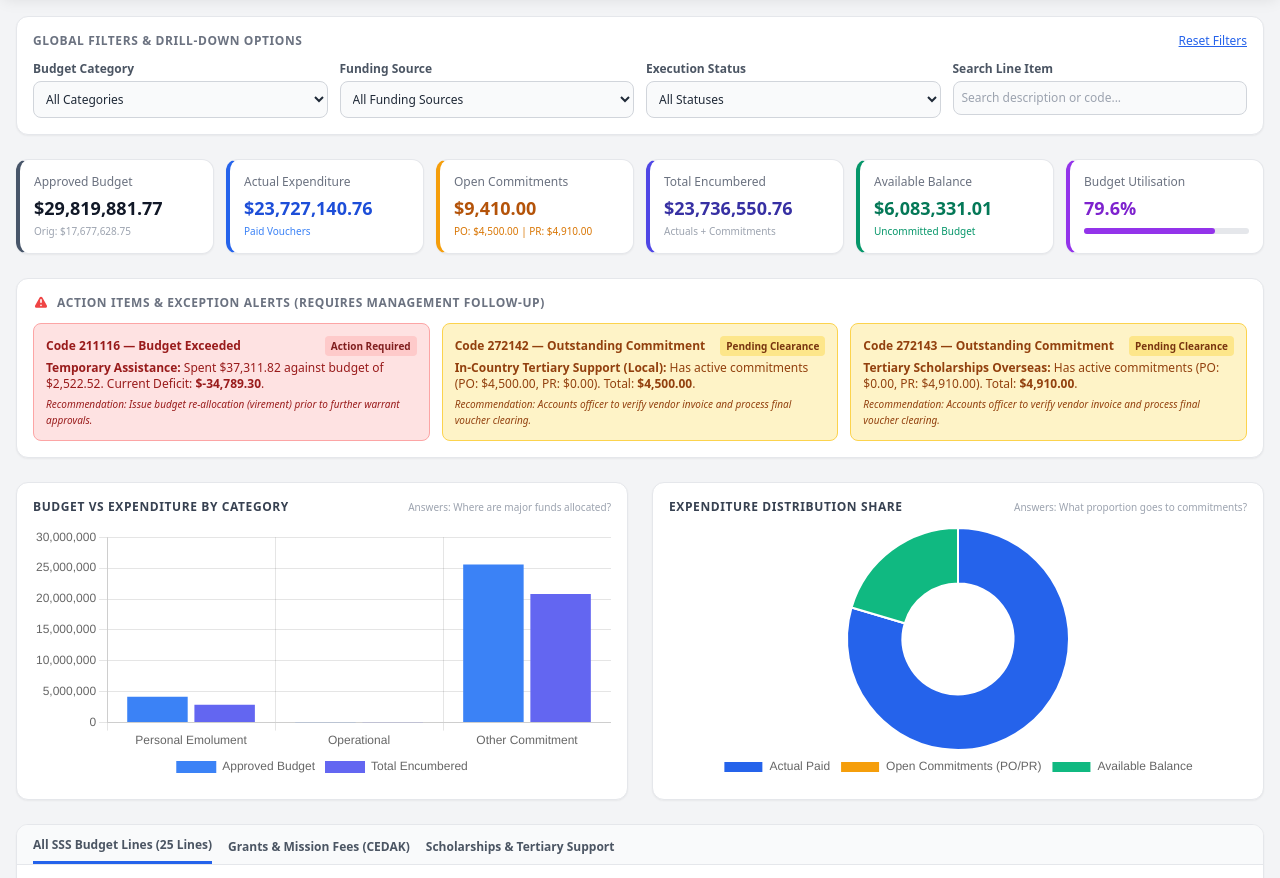
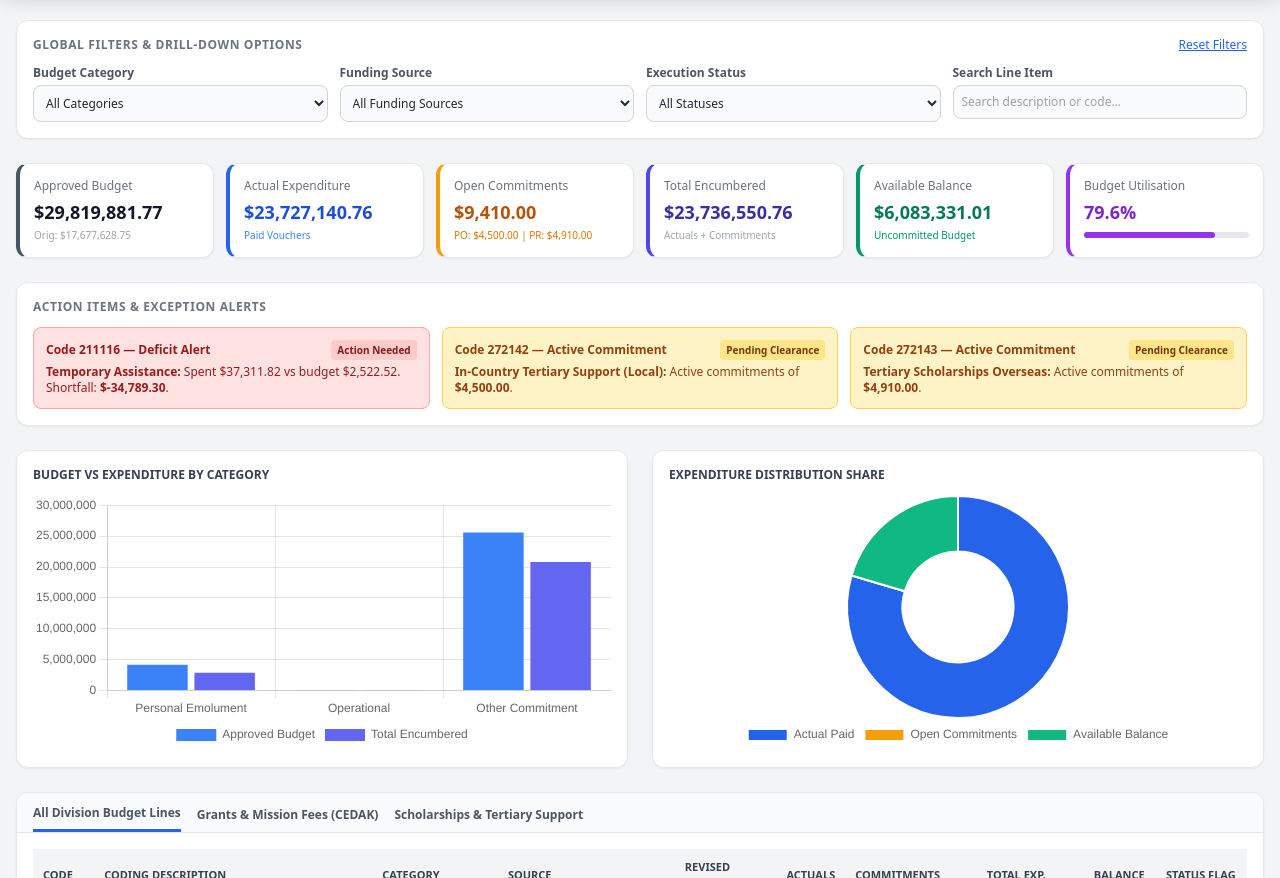
Before and after one commit to peritara/MOE-Financial-Dashboard, a plain HTML site: page index.html in a window 1280 px wide. Shown: the part 76-954 px from the top of the page. Drawn offline with nearby package versions, Linux system fonts and the light colour scheme.

Commit message:
Update index.html

```diff
--- a/index.html
+++ b/index.html
@@ -3,28 +3,23 @@
 <head>
     <meta charset="UTF-8">
     <meta name="viewport" content="width=device-width, initial-scale=1.0">
-    <title>SSS Financial Management & Monitoring Dashboard — Kiribati MOE</title>
-    <!-- Tailwind CSS -->
+    <title>Senior Secondary and Scholarship Division Dashboard — Kiribati MOE</title>
     <script src="https://cdn.tailwindcss.com"></script>
-    <!-- Chart.js -->
     <script src="https://cdn.jsdelivr.net/npm/chart.js"></script>
     <style>
         .active-tab { border-bottom: 3px solid #2563EB; color: #2563EB; font-weight: 700; }
         .badge-danger { background-color: #FEE2E2; color: #991B1B; border: 1px solid #FCA5A5; }
         .badge-warning { background-color: #FEF3C7; color: #92400E; border: 1px solid #FCD34D; }
         .badge-success { background-color: #D1FAE5; color: #065F46; border: 1px solid #6EE7B7; }
-        .badge-info { background-color: #E0F2FE; color: #075985; border: 1px solid #7DD3FC; }
     </style>
 </head>
 <body class="bg-gray-100 font-sans text-gray-800 antialiased min-h-screen">
-
-    <!-- Top Navigation Bar -->
     <header class="bg-slate-900 text-white shadow-lg sticky top-0 z-50">
         <div class="max-w-7xl mx-auto px-4 py-3 flex flex-col md:flex-row justify-between items-center gap-2">
             <div class="flex items-center gap-3">
-                <div class="bg-blue-600 p-2 rounded-lg font-bold text-lg">SSS</div>
+                <img src="MOE logo.jpg" alt="Ministry of Education Logo" class="h-12 w-12 rounded-full object-cover bg-white p-0.5 border border-slate-600">
                 <div>
-                    <h1 class="font-bold text-lg leading-tight">School Support Services (SSS) Division</h1>
+                    <h1 class="font-bold text-lg leading-tight">Senior Secondary and Scholarship Division</h1>
                     <p class="text-xs text-slate-300">Ministry of Education, Kiribati — Financial Management & Monitoring System (2026)</p>
                 </div>
             </div>
@@ -34,10 +29,7 @@
             </div>
         </div>
     </header>
-
     <main class="max-w-7xl mx-auto px-4 py-6">
-
-        <!-- Global Interactive Filters -->
         <section class="bg-white p-4 rounded-xl shadow-sm border border-gray-200 mb-6">
             <div class="flex flex-col md:flex-row justify-between items-start md:items-center gap-2 mb-3">
                 <h2 class="text-xs font-bold text-gray-500 uppercase tracking-wider">Global Filters & Drill-down Options</h2>
@@ -46,7 +38,7 @@
             <div class="grid grid-cols-1 sm:grid-cols-2 md:grid-cols-4 gap-3">
                 <div>
                     <label class="block text-xs font-semibold text-gray-600 mb-1">Budget Category</label>
-                    <select id="filterCategory" onchange="applyFilters()" class="w-full bg-gray-50 border border-gray-300 text-xs rounded-lg p-2 focus:ring-2 focus:ring-blue-500">
+                    <select id="filterCategory" onchange="applyFilters()" class="w-full bg-gray-50 border border-gray-300 text-xs rounded-lg p-2">
                         <option value="ALL">All Categories</option>
                         <option value="Personal Emolument">Personal Emolument</option>
                         <option value="Operational">Operational</option>
@@ -55,7 +47,7 @@
                 </div>
                 <div>
                     <label class="block text-xs font-semibold text-gray-600 mb-1">Funding Source</label>
-                    <select id="filterSource" onchange="applyFilters()" class="w-full bg-gray-50 border border-gray-300 text-xs rounded-lg p-2 focus:ring-2 focus:ring-blue-500">
+                    <select id="filterSource" onchange="applyFilters()" class="w-full bg-gray-50 border border-gray-300 text-xs rounded-lg p-2">
                         <option value="ALL">All Funding Sources</option>
                         <option value="1101 Government of Kiribati">1101 Government of Kiribati</option>
                         <option value="2101 Government of Kiribati">2101 Government of Kiribati</option>
@@ -64,7 +56,7 @@
                 </div>
                 <div>
                     <label class="block text-xs font-semibold text-gray-600 mb-1">Execution Status</label>
-                    <select id="filterStatus" onchange="applyFilters()" class="w-full bg-gray-50 border border-gray-300 text-xs rounded-lg p-2 focus:ring-2 focus:ring-blue-500">
+                    <select id="filterStatus" onchange="applyFilters()" class="w-full bg-gray-50 border border-gray-300 text-xs rounded-lg p-2">
                         <option value="ALL">All Statuses</option>
                         <option value="EXCEEDED">Requires Attention (Overbudget)</option>
                         <option value="COMMITTED">Has Active Commitments (PO/PR)</option>
@@ -73,12 +65,10 @@
                 </div>
                 <div>
                     <label class="block text-xs font-semibold text-gray-600 mb-1">Search Line Item</label>
-                    <input type="text" id="filterSearch" onkeyup="applyFilters()" placeholder="Search description or code..." class="w-full bg-gray-50 border border-gray-300 text-xs rounded-lg p-2 focus:ring-2 focus:ring-blue-500">
+                    <input type="text" id="filterSearch" onkeyup="applyFilters()" placeholder="Search description or code..." class="w-full bg-gray-50 border border-gray-300 text-xs rounded-lg p-2">
                 </div>
             </div>
         </section>
-
-        <!-- KPI Cards Summary -->
         <section class="grid grid-cols-2 md:grid-cols-3 lg:grid-cols-6 gap-3 mb-6">
             <div class="bg-white p-3.5 rounded-xl shadow-sm border border-gray-200 border-l-4 border-l-slate-600">
                 <p class="text-xs font-medium text-gray-500">Approved Budget</p>
@@ -113,49 +103,26 @@
                 </div>
             </div>
         </section>
-
-        <!-- Automated Management Exception & Priority Flags -->
         <section class="bg-white rounded-xl shadow-sm border border-gray-200 p-4 mb-6">
-            <h2 class="text-xs font-bold text-gray-500 uppercase tracking-wider mb-3 flex items-center gap-2">
-                <svg class="w-4 h-4 text-red-500" fill="currentColor" viewBox="0 0 20 20"><path fill-rule="evenodd" d="M8.257 3.099c.765-1.36 2.722-1.36 3.486 0l5.58 9.92c.75 1.334-.213 2.98-1.742 2.98H4.42c-1.53 0-2.493-1.646-1.743-2.98l5.58-9.92zM11 13a1 1 0 11-2 0 1 1 0 012 0zm-1-8a1 1 0 00-1 1v3a1 1 0 002 0V6a1 1 0 00-1-1z" clip-rule="evenodd"/></svg>
-                Action Items & Exception Alerts (Requires Management Follow-up)
-            </h2>
-            <div id="alertContainer" class="grid grid-cols-1 md:grid-cols-2 lg:grid-cols-3 gap-3">
-                <!-- Alerts populated dynamically -->
+            <h2 class="text-xs font-bold text-gray-500 uppercase tracking-wider mb-3">Action Items & Exception Alerts</h2>
+            <div id="alertContainer" class="grid grid-cols-1 md:grid-cols-2 lg:grid-cols-3 gap-3"></div>
+        </section>
+        <section class="grid grid-cols-1 lg:grid-cols-2 gap-6 mb-6">
+            <div class="bg-white p-4 rounded-xl shadow-sm border border-gray-200">
+                <h3 class="text-xs font-bold text-gray-700 uppercase mb-3">Budget vs Expenditure by Category</h3>
+                <div class="relative h-64"><canvas id="categoryChart"></canvas></div>
+            </div>
+            <div class="bg-white p-4 rounded-xl shadow-sm border border-gray-200">
+                <h3 class="text-xs font-bold text-gray-700 uppercase mb-3">Expenditure Distribution Share</h3>
+                <div class="relative h-64 flex justify-center"><canvas id="shareChart"></canvas></div>
             </div>
         </section>
-
-        <!-- Visualization Panel -->
-        <section class="grid grid-cols-1 lg:grid-cols-2 gap-6 mb-6">
-            <div class="bg-white p-4 rounded-xl shadow-sm border border-gray-200">
-                <div class="flex justify-between items-center mb-3">
-                    <h3 class="text-xs font-bold text-gray-700 uppercase tracking-wider">Budget vs Expenditure by Category</h3>
-                    <span class="text-[10px] text-gray-400">Answers: Where are major funds allocated?</span>
-                </div>
-                <div class="relative h-64">
-                    <canvas id="categoryChart"></canvas>
-                </div>
-            </div>
-            <div class="bg-white p-4 rounded-xl shadow-sm border border-gray-200">
-                <div class="flex justify-between items-center mb-3">
-                    <h3 class="text-xs font-bold text-gray-700 uppercase tracking-wider">Expenditure Distribution Share</h3>
-                    <span class="text-[10px] text-gray-400">Answers: What proportion goes to commitments?</span>
-                </div>
-                <div class="relative h-64 flex justify-center">
-                    <canvas id="shareChart"></canvas>
-                </div>
-            </div>
-        </section>
-
-        <!-- Detailed Views Navigation Tabs -->
         <section class="bg-white rounded-xl shadow-sm border border-gray-200 overflow-hidden mb-6">
-            <div class="border-b border-gray-200 bg-gray-50 px-4 pt-3 flex gap-4 overflow-x-auto">
-                <button onclick="switchTab('ledgerTab')" id="tab-ledgerTab" class="pb-2 text-xs font-semibold text-gray-600 active-tab">All SSS Budget Lines (25 Lines)</button>
+            <div class="border-b border-gray-200 bg-gray-50 px-4 pt-3 flex gap-4">
+                <button onclick="switchTab('ledgerTab')" id="tab-ledgerTab" class="pb-2 text-xs font-semibold text-gray-600 active-tab">All Division Budget Lines</button>
                 <button onclick="switchTab('grantsTab')" id="tab-grantsTab" class="pb-2 text-xs font-semibold text-gray-600">Grants & Mission Fees (CEDAK)</button>
                 <button onclick="switchTab('scholarshipsTab')" id="tab-scholarshipsTab" class="pb-2 text-xs font-semibold text-gray-600">Scholarships & Tertiary Support</button>
             </div>
-
-            <!-- Tab 1: Full Budget Ledger -->
             <div id="content-ledgerTab" class="tab-content p-4">
                 <div class="overflow-x-auto">
                     <table class="w-full text-left text-xs text-gray-600">
@@ -173,16 +140,11 @@
                                 <th class="p-2.5 text-center">Status Flag</th>
                             </tr>
                         </thead>
-                        <tbody id="ledgerTableBody" class="divide-y divide-gray-200">
-                            <!-- Populated via JS -->
-                        </tbody>
+                        <tbody id="ledgerTableBody" class="divide-y divide-gray-200"></tbody>
                     </table>
                 </div>
             </div>
-
-            <!-- Tab 2: Mission School Fees & Grants Focus -->
             <div id="content-grantsTab" class="tab-content p-4 hidden">
-                <p class="text-xs text-gray-500 mb-3">Monitoring transfers to CEDAK and school fee subsidies for secondary mission schools.</p>
                 <div class="overflow-x-auto">
                     <table class="w-full text-left text-xs text-gray-600">
                         <thead class="bg-gray-100 text-gray-700 uppercase font-bold text-[11px] border-b border-gray-200">
@@ -196,16 +158,11 @@
                                 <th class="p-2.5 text-center">Action / Status</th>
                             </tr>
                         </thead>
-                        <tbody id="grantsTableBody" class="divide-y divide-gray-200">
-                            <!-- Populated via JS -->
-                        </tbody>
+                        <tbody id="grantsTableBody" class="divide-y divide-gray-200"></tbody>
                     </table>
                 </div>
             </div>
-
-            <!-- Tab 3: Scholarship & Allowance Focus -->
             <div id="content-scholarshipsTab" class="tab-content p-4 hidden">
-                <p class="text-xs text-gray-500 mb-3">Monitoring Tertiary In-Country, Overseas Scholarships, and Local Tertiary Support.</p>
                 <div class="overflow-x-auto">
                     <table class="w-full text-left text-xs text-gray-600">
                         <thead class="bg-gray-100 text-gray-700 uppercase font-bold text-[11px] border-b border-gray-200">
@@ -220,18 +177,13 @@
                                 <th class="p-2.5 text-center">Status Flag</th>
                             </tr>
                         </thead>
-                        <tbody id="scholarshipTableBody" class="divide-y divide-gray-200">
-                            <!-- Populated via JS -->
-                        </tbody>
+                        <tbody id="scholarshipTableBody" class="divide-y divide-gray-200"></tbody>
                     </table>
                 </div>
             </div>
         </section>
     </main>
-
-    <!-- Embedded SSS Data Engine & Application Logic -->
     <script>
-        // Exact 25 Master Ledger Records from verified 2026 SSS Dataset
         const masterDataset = [
             { code: 211111, desc: "Salaries", cat: "Personal Emolument", src: "1101 Government of Kiribati", orig: 3386925.62, rev: 3386925.62, actual: 2229982.67, po: 0.00, pr: 0.00, sumExp: 2229982.67, bal: 1156942.95 },
             { code: 211113, desc: "Housing Assistance", cat: "Personal Emolument", src: "1101 Government of Kiribati", orig: 6444.00, rev: 6444.00, actual: 3222.00, po: 0.00, pr: 0.00, sumExp: 3222.00, bal: 3222.00 },
@@ -277,11 +229,9 @@
                 if (cat !== 'ALL' && item.cat !== cat) return false;
                 if (src !== 'ALL' && item.src !== src) return false;
                 if (search && !item.desc.toLowerCase().includes(search) && !String(item.code).includes(search)) return false;
-
                 if (status === 'EXCEEDED' && item.bal >= 0) return false;
                 if (status === 'COMMITTED' && (item.po === 0 && item.pr === 0)) return false;
                 if (status === 'NORMAL' && (item.bal < 0 || item.po > 0 || item.pr > 0)) return false;
-
                 return true;
             });
 
@@ -297,7 +247,6 @@
         }
 
         function updateDashboard(data) {
-            // Aggregate KPIs
             const totalOrig = data.reduce((s, i) => s + i.orig, 0);
             const totalRev = data.reduce((s, i) => s + i.rev, 0);
             const totalActual = data.reduce((s, i) => s + i.actual, 0);
@@ -308,7 +257,6 @@
             const totalBal = data.reduce((s, i) => s + i.bal, 0);
             const utilPct = totalRev > 0 ? (totalSumExp / totalRev) * 100 : 0;
 
-            // Render KPIs
             document.getElementById('kpiApproved').innerText = fmt(totalRev);
             document.getElementById('kpiOriginal').innerText = 'Orig: ' + fmt(totalOrig);
             document.getElementById('kpiActual').innerText = fmt(totalActual);
@@ -319,24 +267,16 @@
             document.getElementById('kpiUtilisation').innerText = utilPct.toFixed(1) + '%';
             document.getElementById('kpiProgressBar').style.width = Math.min(utilPct, 100) + '%';
 
-            // Populate Alerts & Priority Items
             renderAlerts(data);
-
-            // Render Charts
             renderCharts(data);
-
-            // Render Tables
             renderTables(data);
         }
 
         function renderAlerts(data) {
             const container = document.getElementById('alertContainer');
             container.innerHTML = '';
-
             const overbudget = data.filter(i => i.bal < 0);
             const committed = data.filter(i => i.po > 0 || i.pr > 0);
-            const zeroBudgetSpent = data.filter(i => i.rev === 0 && i.actual > 0);
-
             let alertCount = 0;
 
             overbudget.forEach(item => {
@@ -344,11 +284,10 @@
                 container.innerHTML += `
                     <div class="badge-danger p-3 rounded-lg text-xs">
                         <div class="flex justify-between items-center font-bold mb-1">
-                            <span>Code ${item.code} — Budget Exceeded</span>
-                            <span class="text-[10px] bg-red-200 text-red-900 px-1.5 py-0.5 rounded">Action Required</span>
+                            <span>Code ${item.code} — Deficit Alert</span>
+                            <span class="text-[10px] bg-red-200 text-red-900 px-1.5 py-0.5 rounded">Action Needed</span>
                         </div>
-                        <p><strong>${item.desc}:</strong> Spent ${fmt(item.actual)} against budget of ${fmt(item.rev)}. Current Deficit: <strong>${fmt(item.bal)}</strong>.</p>
-                        <p class="mt-1 text-[10px] italic">Recommendation: Issue budget re-allocation (virement) prior to further warrant approvals.</p>
+                        <p><strong>${item.desc}:</strong> Spent ${fmt(item.actual)} vs budget ${fmt(item.rev)}. Shortfall: <strong>${fmt(item.bal)}</strong>.</p>
                     </div>`;
             });
 
@@ -357,11 +296,10 @@
                 container.innerHTML += `
                     <div class="badge-warning p-3 rounded-lg text-xs">
                         <div class="flex justify-between items-center font-bold mb-1">
-                            <span>Code ${item.code} — Outstanding Commitment</span>
+                            <span>Code ${item.code} — Active Commitment</span>
                             <span class="text-[10px] bg-amber-200 text-amber-900 px-1.5 py-0.5 rounded">Pending Clearance</span>
                         </div>
-                        <p><strong>${item.desc}:</strong> Has active commitments (PO: ${fmt(item.po)}, PR: ${fmt(item.pr)}). Total: <strong>${fmt(item.po + item.pr)}</strong>.</p>
-                        <p class="mt-1 text-[10px] italic">Recommendation: Accounts officer to verify vendor invoice and process final voucher clearing.</p>
+                        <p><strong>${item.desc}:</strong> Active commitments of <strong>${fmt(item.po + item.pr)}</strong>.</p>
                     </div>`;
             });
 
@@ -395,7 +333,7 @@
             shareChart = new Chart(ctx2, {
                 type: 'doughnut',
                 data: {
-                    labels: ['Actual Paid', 'Open Commitments (PO/PR)', 'Available Balance'],
+                    labels: ['Actual Paid', 'Open Commitments', 'Available Balance'],
                     datasets: [{
                         data: [
                             data.reduce((s, i) => s + i.actual, 0),
@@ -410,7 +348,6 @@
         }
 
         function renderTables(data) {
-            // 1. Full Ledger Table
             const ledgerTbody = document.getElementById('ledgerTableBody');
             ledgerTbody.innerHTML = '';
             data.forEach(i => {
@@ -435,11 +372,9 @@
                 </tr>`;
             });
 
-            // 2. Grants & Mission Fees Table
             const grantsTbody = document.getElementById('grantsTableBody');
             grantsTbody.innerHTML = '';
-            const grantsData = data.filter(i => i.code === 251125 || i.code === 263112);
-            grantsData.forEach(i => {
+            data.filter(i => i.code === 251125 || i.code === 263112).forEach(i => {
                 const util = ((i.sumExp / i.rev) * 100).toFixed(1);
                 grantsTbody.innerHTML += `<tr class="hover:bg-gray-50">
                     <td class="p-2.5 font-bold">${i.code}</td>
@@ -452,11 +387,9 @@
                 </tr>`;
             });
 
-            // 3. Scholarship & Tertiary Table
             const schTbody = document.getElementById('scholarshipTableBody');
             schTbody.innerHTML = '';
-            const schData = data.filter(i => i.code === 272142 || i.code === 272143 || i.code === 282151);
-            schData.forEach(i => {
+            data.filter(i => i.code === 272142 || i.code === 272143 || i.code === 282151).forEach(i => {
                 const util = ((i.sumExp / i.rev) * 100).toFixed(1);
                 let badge = '<span class="bg-emerald-100 text-emerald-800 px-2 py-0.5 rounded text-[10px]">Active</span>';
                 if (i.po > 0 || i.pr > 0) {
@@ -478,12 +411,10 @@
         function switchTab(tabId) {
             document.querySelectorAll('.tab-content').forEach(el => el.classList.add('hidden'));
             document.querySelectorAll('[id^="tab-"]').forEach(el => el.classList.remove('active-tab'));
-
             document.getElementById('content-' + tabId).classList.remove('hidden');
             document.getElementById('tab-' + tabId).classList.add('active-tab');
         }
 
-        // Initialize Dashboard on Page Load
         window.onload = function() {
             applyFilters();
         };
```
